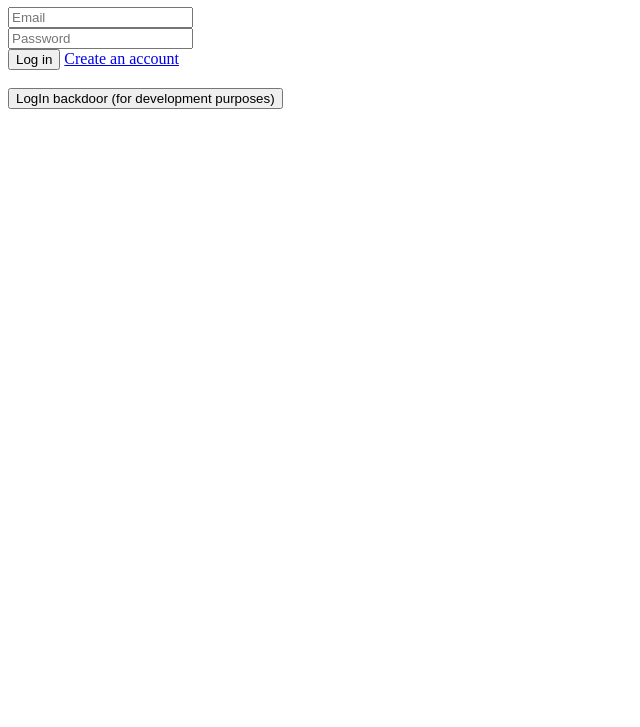
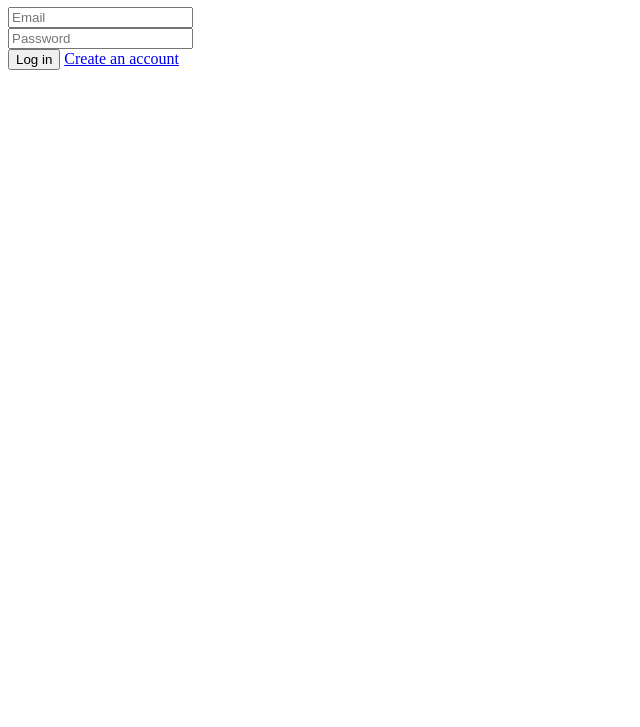
Before and after one commit to marianfedorco24/FedorcoDev, a plain HTML site: page hjumenbet/index.html in a window 1280 px wide. Shown: the part 73-800 px from the top of the page, without its empty margins (0-640 px from the left). Drawn offline with Linux system fonts and the light colour scheme.

Commit message:
Update index.html

```diff
--- a/hjumenbet/index.html
+++ b/hjumenbet/index.html
@@ -2,7 +2,7 @@
 <html>
     <head>
         <title>HJUMENbet</title>
-        <link rel="icon" type="image/x-icon" href="\hjumenbet_icon.ico">
+        <link rel="icon" type="image/x-icon" href="hjumenbet_icon.ico">
     </head>
     <body>
         <form>
@@ -15,10 +15,7 @@
             <a href="\register.html">Create an account</a>
         </form>
 
-        <div>
-            <br>
-            <button onclick = "backdoor()">LogIn backdoor (for development purposes)</button>
-        </div>
+
 
 
 
```
